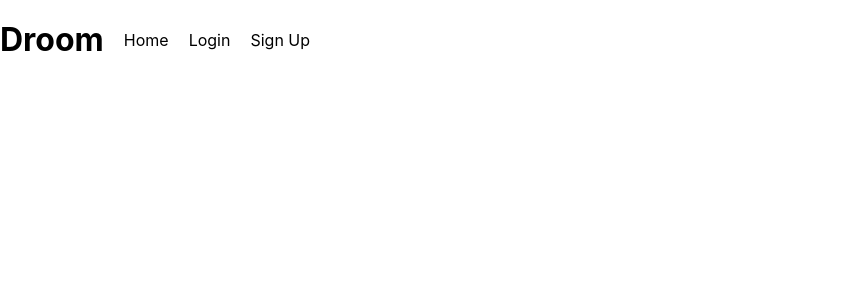
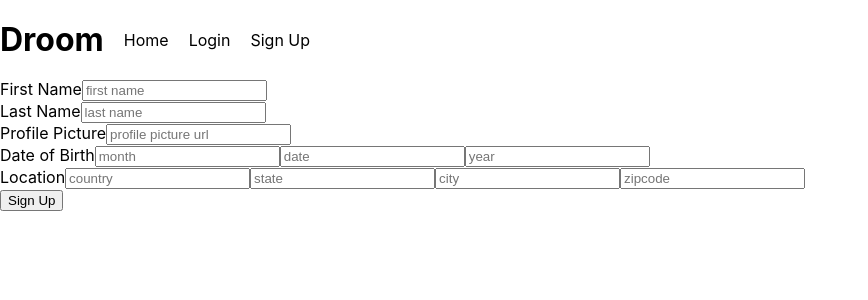
Before and after one commit to droombuildweek/buildWeek4_15_19-Droom-FE, a React (Create React App) app in the folder client/: page /jobSeeker/createProfile/personalInfo in a window 1280 px wide. Shown: the top 300 px of the page, without its empty margins (0-868 px from the left). Built offline with nearby package versions, Linux system fonts and the light colour scheme.

Commit message:
creates personalInfo form

```diff
--- a/client/src/App.js
+++ b/client/src/App.js
@@ -5,6 +5,7 @@ import Header from "./components/nav/Header";
 // import Footer from "./components/nav/Footer";
 import Register from "./components/auth/Register";
 import Login from "./components/auth/Login";
+import PersonalInfoForm from "./components/jobSeeker/profileForm/PersonalInfoForm";
 
 // Styling
 import "./App.css";
@@ -35,6 +36,11 @@ class App extends Component {
             {/* <Footer /> */}
             <Route exact path="/register" component={Register} />
             <Route exact path="/login" component={Login} />
+            <Route
+              exact
+              path="/jobSeeker/createProfile/personalInfo"
+              component={PersonalInfoForm}
+            />
           </Router>
         </Provider>
       </>
--- a/client/src/components/jobSeeker/profileForm/PersonalInfoForm.js
+++ b/client/src/components/jobSeeker/profileForm/PersonalInfoForm.js
@@ -1,37 +1,138 @@
 import React, { Component } from "react";
-import { Field, reduxForm } from "redux-form";
+import { connect } from "react-redux";
+class PersonalInfoForm extends Component {
+  constructor(props) {
+    super(props);
+    this.state = {
+      firstName: "",
+      lastName: "",
+      profilePicture: "",
+      dob: {
+        month: "",
+        date: "",
+        year: ""
+      },
+      location: {
+        country: "",
+        state: "",
+        city: "",
+        zipcode: ""
+      }
+    };
+  }
 
-class PersonalInfoForm extends Component {
+  inputChange = e => {
+    e.preventDefault();
+    this.setState({
+      [e.target.name]: e.target.value
+    });
+  };
+
+  handleSubmit = e => {
+    e.preventDefault();
+  };
+
   render() {
     return (
       <form>
         <div>
-          <label htmlFor="">Email</label>
-          <Field
-            name="email"
-            component="input"
-            type="email"
-            placeholder="email"
+          <label>First Name</label>
+          <input
+            name="firstName"
+            type="text"
+            placeholder="first name"
+            value={this.state.firstName}
+            onChange={this.inputChange}
           />
         </div>
         <div>
-          <label htmlFor="">Password</label>
-          <Field
-            name="password"
-            component="input"
-            type="password"
-            placeholder="password"
+          <label>Last Name</label>
+          <input
+            name="lastName"
+            type="text"
+            placeholder="last name"
+            value={this.state.lastName}
+            onChange={this.inputChange}
           />
         </div>
-        <button type="submit">Sign Up</button>
+        <div>
+          <label>Profile Picture</label>
+          <input
+            name="profilePicture"
+            type="text"
+            placeholder="profile picture url"
+            value={this.state.profilePicture}
+            onChange={this.inputChange}
+          />
+        </div>
+        <div>
+          <label>Date of Birth</label>
+          <input
+            name="month"
+            type="text"
+            placeholder="month"
+            value={this.state.dob.month}
+            onChange={this.inputChange}
+          />
+          <input
+            name="date"
+            type="text"
+            placeholder="date"
+            value={this.state.dob.date}
+            onChange={this.inputChange}
+          />
+          <input
+            name="year"
+            type="text"
+            placeholder="year"
+            value={this.state.dob.year}
+            onChange={this.inputChange}
+          />
+        </div>
+        <div>
+          <label>Location</label>
+          <input
+            name="country"
+            type="text"
+            placeholder="country"
+            value={this.state.location.country}
+            onChange={this.inputChange}
+          />
+          <input
+            name="state"
+            type="text"
+            placeholder="state"
+            value={this.state.location.state}
+            onChange={this.inputChange}
+          />
+          <input
+            name="city"
+            type="text"
+            placeholder="city"
+            value={this.state.location.city}
+            onChange={this.inputChange}
+          />
+          <input
+            name="zipcode"
+            type="text"
+            placeholder="zipcode"
+            value={this.state.location.zipcode}
+            onChange={this.inputChange}
+          />
+        </div>
+        <button type="submit" onSubmit={this.handleSubmit}>
+          Sign Up
+        </button>
       </form>
     );
   }
 }
 
-PersonalInfoForm = reduxForm({
-  form: "personalInfo",
-  destroyOnUnmount: false
-})(PersonalInfoForm);
+const mapStateToProps = state => ({
+  profile: state.jobSeekerProfile
+});
 
-export default PersonalInfoForm;
+export default connect(
+  mapStateToProps,
+  null
+)(PersonalInfoForm);
```
